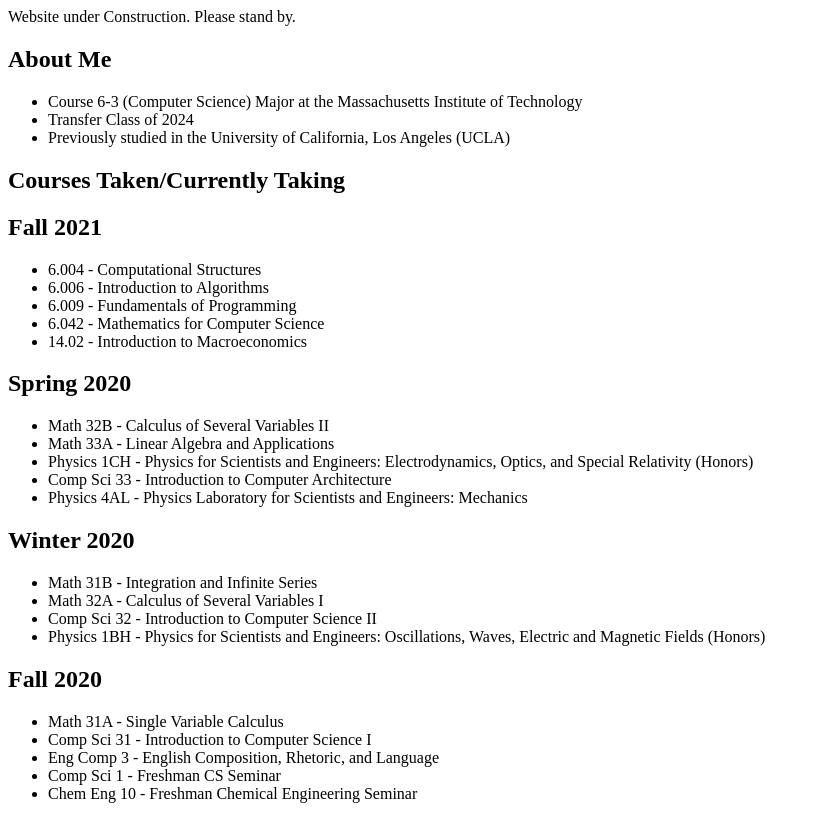
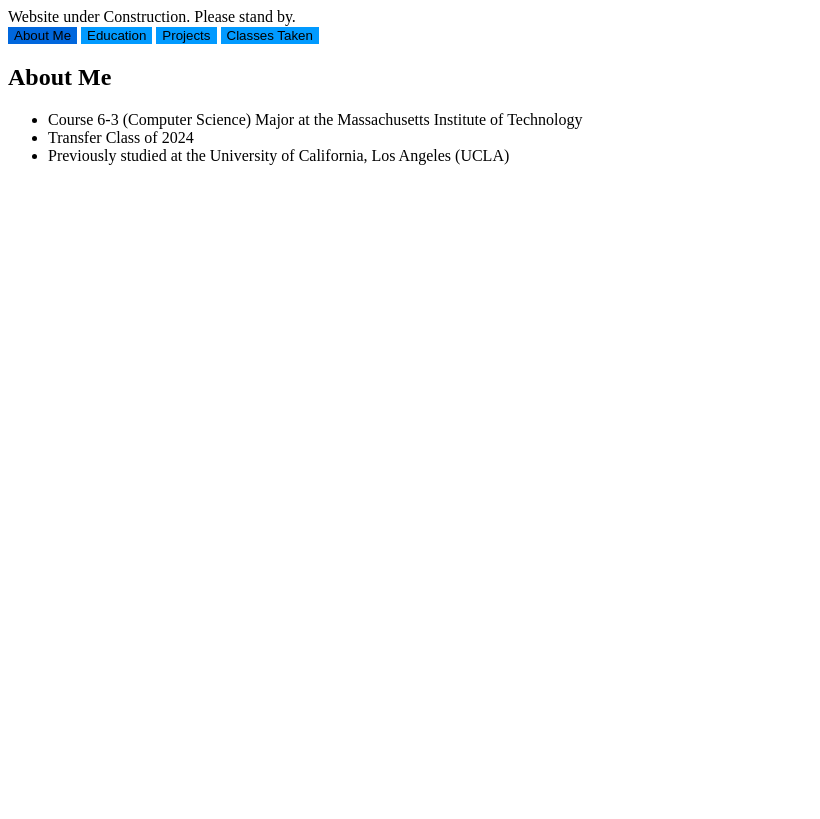
Before and after one commit to MuhenderRaj/personal-website, a plain HTML site: page index.html in a window 1280 px wide. Shown: the whole page, without its empty margins (0-820 px from the left). Drawn offline with Linux system fonts and the light colour scheme.

Commit message:
Add tab changing

```diff
--- a/index.html
+++ b/index.html
@@ -6,23 +6,99 @@
     <meta name="viewport" content="width=device-width, initial-scale=1.0">
     <meta http-equiv="X-UA-Compatible" content="ie-edge">
     <title>Muhender Raj Rajvee</title>
+
+    <link rel="stylesheet" href="style.css" />
+    <script src="script.js">
+    </script>
 </head>
 <body>
     Website under Construction. Please stand by.
-    <section>
+
+    <header>
+        <button class="tab-button" id="main-tab" onclick="changeTab(event, 'about')">About Me</button>
+        <button class="tab-button" onclick="changeTab(event, 'education')">Education</button>
+        <button class="tab-button" onclick="changeTab(event, 'projects')">Projects</button>
+        <button class="tab-button" onclick="changeTab(event, 'classes')">Classes Taken</button>
+    </header>
+
+    <section class="page-section" id="about">
         <h1>About Me</h1>
         <p>
             <ul>
                 <li>Course 6-3 (Computer Science) Major at the Massachusetts Institute of Technology</li>
                 <li>Transfer Class of 2024</li>
-                <li>Previously studied in the University of California, Los Angeles (UCLA)</li>
+                <li>Previously studied at the University of California, Los Angeles (UCLA)</li>
             </ul>
         </p>
     </section>
+
+    <section class="page-section" id="education">
+        <h1>Education</h1>
+        <section id="mit">
+            <h3>Massachusetts Institute of Technology (MIT)</h3>
+            <ul>
+                <li>GPA: 5.0/5.0</li>
+            </ul>
+        </section>
+
+        <section id="ucla">
+            <h3>University of California, Los Angeles (UCLA)</h3>
+            <ul>
+                <li>GPA: 4.0/4.0</li>
+            </ul>
+        </section>
+    </section>
+
+    <section class="page-section" id="projects">
+        <h1>Projects</h1>
+        <section class="project">
+            <h3>The Game of Life</h3>
+            <!--Insert image that is also a link here-->
+            <p>A game of life simulation made in plain HTML5, CSS, and JavaScript.</p>
+        </section>
+
+        <section class="project">
+            <h3>Skreech!</h3>
+            <!--image-->
+            <p>The game. Made with Unity3D during UCLA ACM Studio's Winter-Spring projects as a team.</p>
+        </section>
+
+        <section class="project">
+            <h3>Cassava Leaf Disease Classification</h3>
+            <!--image-->
+            <p>
+                A convolutional neural network to detect and classify diseases in cassava leaves. Made with PyTorch during UCLA ACM
+                AI's Winter projects as a team.
+            </p>
+        </section>
+
+        <section class="project">
+            <h3>Summify</h3>
+            <!--image-->
+            <p>
+                A website where people can upload lecture transcripts and get a summarized version of it, along with questions.
+                Made as a team for LA Hacks 2021.
+            </p>
+        </section>
+
+        <!-- <section class="project">
+            <h3></h3>
+        </section> -->
+    </section>
+
+    <section class="page-section" id="classes">
+        <h1>Courses Taken/Currently Taking</h1>
+        <section id="mit">
             <section>
-        <h1>Courses Taken/Currently Taking</h1>
-        <section class="mit">
-            <h2>Fall 2021</h2>
+                <h3>IAP 2022</h3>
+                <ul>
+                    <li>6.176 - Pokerbots tournament</li>
+                    <li>6.148 (listener) - Web.lab</li>
+                    <li>15.S50 (listener) - How to Win at Texas Hold'em Poker</li>
+                </ul>
+            </section>
+            <section>
+                <h3>Fall 2021</h3>
                 <ul>
                     <li>6.004 - Computational Structures</li>
                     <li>6.006 - Introduction to Algorithms</li>
@@ -31,8 +107,10 @@
                     <li>14.02 - Introduction to Macroeconomics</li>
                 </ul>
             </section>
-        <section class="ucla">
-            <h2>Spring 2020</h2>
+        </section>
+        <section id="ucla">
+            <section>
+                <h3>Spring 2020</h3>
                 <ul>
                     <li>Math 32B - Calculus of Several Variables II</li>
                     <li>Math 33A - Linear Algebra and Applications</li>
@@ -42,7 +120,7 @@
                 </ul>
                 </section>
             <section>
-            <h2>Winter 2020</h2>
+                <h3>Winter 2020</h3>
                 <ul>
                     <li>Math 31B - Integration and Infinite Series</li>
                     <li>Math 32A - Calculus of Several Variables I</li>
@@ -51,7 +129,7 @@
                 </ul>
             </section>
             <section>
-            <h2>Fall 2020</h2>
+                <h3>Fall 2020</h3>
                 <ul>
                     <li>Math 31A - Single Variable Calculus</li>
                     <li>Comp Sci 31 - Introduction to Computer Science I</li>
@@ -61,5 +139,9 @@
                 </ul>
             </section>
         </section>
+    </section>
+    <script>
+        document.getElementById("main-tab").click()
+    </script>
 </body>
 </html>
--- /dev/null
+++ b/script.js
@@ -0,0 +1,15 @@
+function changeTab(event, divId) {
+    let sections = document.getElementsByClassName("page-section")
+    for (let section of sections) {
+        section.style.display = "none"
+    }
+
+    let buttons = document.getElementsByClassName("tab-button")
+
+    for (let button of buttons) {
+        button.classList.remove("active")
+    }
+
+    document.getElementById(divId).style.display = "block"
+    event.target.classList.add("active")
+}
--- /dev/null
+++ b/style.css
@@ -0,0 +1,17 @@
+:root {
+    --main1: rgb(1, 154, 255);
+    --main2: #0067dd;
+    --main3: rgb(124, 240, 255);
+}
+
+/* Tab-Switching */
+
+.tab-button {
+    border: none;
+    outline: none;
+    background-color: var(--main1);
+}
+
+.tab-button.active {
+    background-color: var(--main2);
+}
```
Lines whose indentation alone changed are shown as unchanged.
